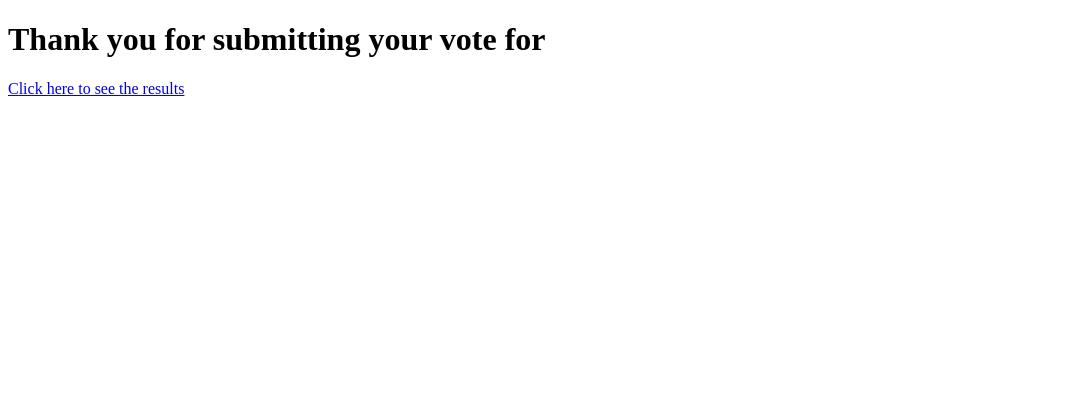
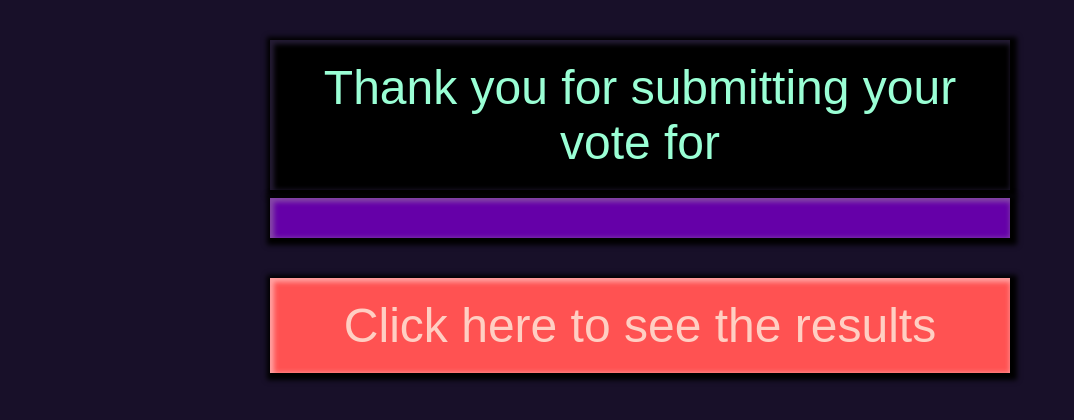
Before and after one commit to Aayush9029/EasyPost, a Flask app: template templates/poll/thankyou.html in a window 1280 px wide. Shown: the top 420 px of the page, without its empty margins (0-1074 px from the left). Run offline with Flask 2, Linux system fonts and the light colour scheme; the template is opened without the code that fills it, so the values that code supplies are empty.

Commit message:
updated few files

```diff
--- a/app.py
+++ b/app.py
@@ -8,7 +8,6 @@
 }
 
 poll_data_filename = './data/polldata.txt'
-
 
 
 @app.route('/')
@@ -38,18 +37,25 @@
     f  = open(poll_data_filename, 'r')
     for line in f:
         vote = line.rstrip("\n")
-        votes[vote] += 1
-        total += 1
+        if vote in data_for_poll["fields"]:
+            votes[vote] += 1
+            total += 1
 
     return render_template('poll/results.html', data=data_for_poll, votes=votes, total=total)
-
-
 
 @app.route('/form')
 def form():
     return render_template('form/form_template.html')
 
 
+@app.route('/login')
+def login():
+    return render_template('login/login.html')
+
+@app.route('/signup')
+def signup():
+    return render_template('login/signup.html')
+
 
 if __name__ == "__main__":
     app.run(debug=True)
--- a/data/polldata.txt
+++ b/data/polldata.txt
@@ -2,7 +2,6 @@
 Flask
 Django
 Django
-Flask
 Flask
 Flask
 pylonsproject
@@ -18,8 +17,6 @@
 TurboGears
 Django
 Django
+Flask
 Django
 Flask
-Flask
-Django
-Django
--- a/templates/index.html
+++ b/templates/index.html
@@ -10,6 +10,8 @@
     <center>
       <a class="bttn" href="/form">form section</a>
       <a class="bttn-dark" href="/poll">poll section</a>
+      <a class="bttn" href="/login">Login</a>
+      <a class="bttn-dark" href="/signup">SignUp</a>
     </center>
   </body>
 </html>
--- a/templates/poll/thankyou.html
+++ b/templates/poll/thankyou.html
@@ -4,9 +4,89 @@
     <title>{{ data.question }}</title>
   </head>
   <body>
-    <h1>Thank you for submitting your vote for</h1>
-    {{ data.question }}
+    <h1 class="fancy">Thank you for submitting your vote for</h1>
 
-    <a href="./poll-results">Click here to see the results</a>
+    <span class="fancy2">
+      {{ data.question }}
+    </span>
+
+    <a href="./poll-results" class="fancy-link"
+      >Click here to see the results</a
+    >
   </body>
+
+  <style>
+    * {
+      border: 0;
+      margin: 0;
+      font-weight: 400;
+    }
+
+    body {
+      background-color: rgb(24, 16, 41);
+      font-family: Arial, Helvetica, sans-serif;
+    }
+    .fancy {
+      max-width: 700px;
+      text-align: center;
+      display: block;
+      font-size: 3rem;
+      color: #9affd5;
+      position: relative;
+      background: black;
+      padding: 20px;
+      /* font-weight: 100; */
+
+      margin: 5vh auto 1vh;
+      box-shadow: inset 2px 2px 5px 2px #302546c2, 2px 2px 5px 5px rgb(0, 0, 0);
+    }
+    .fancy2 {
+      max-width: 700px;
+      text-align: center;
+      display: block;
+      font-size: 3rem;
+      color: #ffffff;
+      position: relative;
+      background: rgb(101, 0, 168);
+      padding: 20px;
+      margin: 0px auto 5vh;
+      box-shadow: inset 2px 2px 5px 2px #8f5ea5c2, 2px 2px 5px 5px rgb(0, 0, 0);
+    }
+    .fancy-link {
+      max-width: 700px;
+      text-align: center;
+      display: block;
+      font-size: 3rem;
+      text-decoration: none;
+      color: #ffcfc3;
+      background: rgb(255, 82, 82);
+      padding: 20px;
+      position: relative;
+      white-space: nowrap;
+      margin: 0px auto 5vh;
+      box-shadow: inset 2px 2px 5px 2px #ffbcbcc2, 2px 2px 5px 5px rgb(0, 0, 0);
+    }
+
+    .fancy-link:hover {
+      background: rgb(255, 58, 58);
+      color: #ffe3dc;
+    }
+
+    .fancy-link::after {
+      position: absolute;
+      content: "";
+      left: 0;
+      bottom: 0;
+      width: 100%;
+      height: 2px;
+      background: rgb(255, 255, 255);
+
+      transform: scale(0);
+      transition: all 550ms;
+      transform-origin: left;
+    }
+    .fancy-link:hover::after {
+      transform: scale(1);
+    }
+  </style>
 </html>
```
